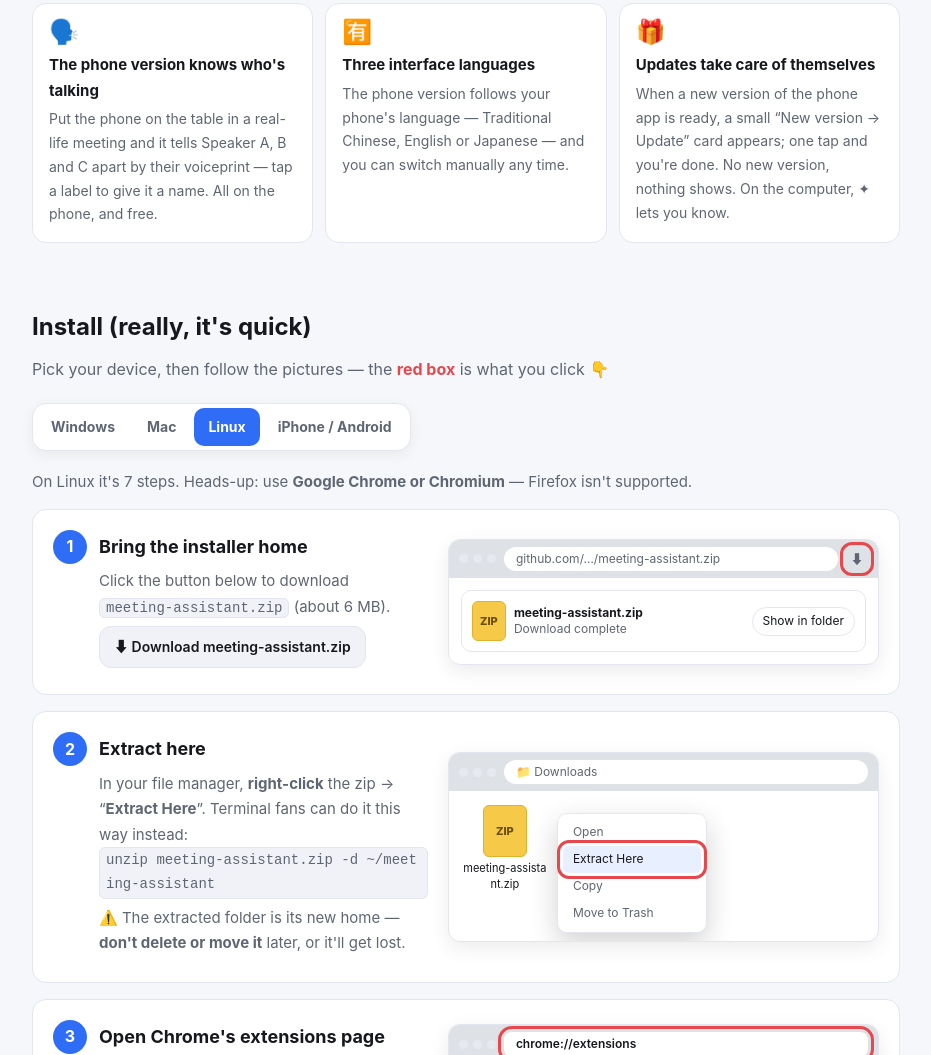
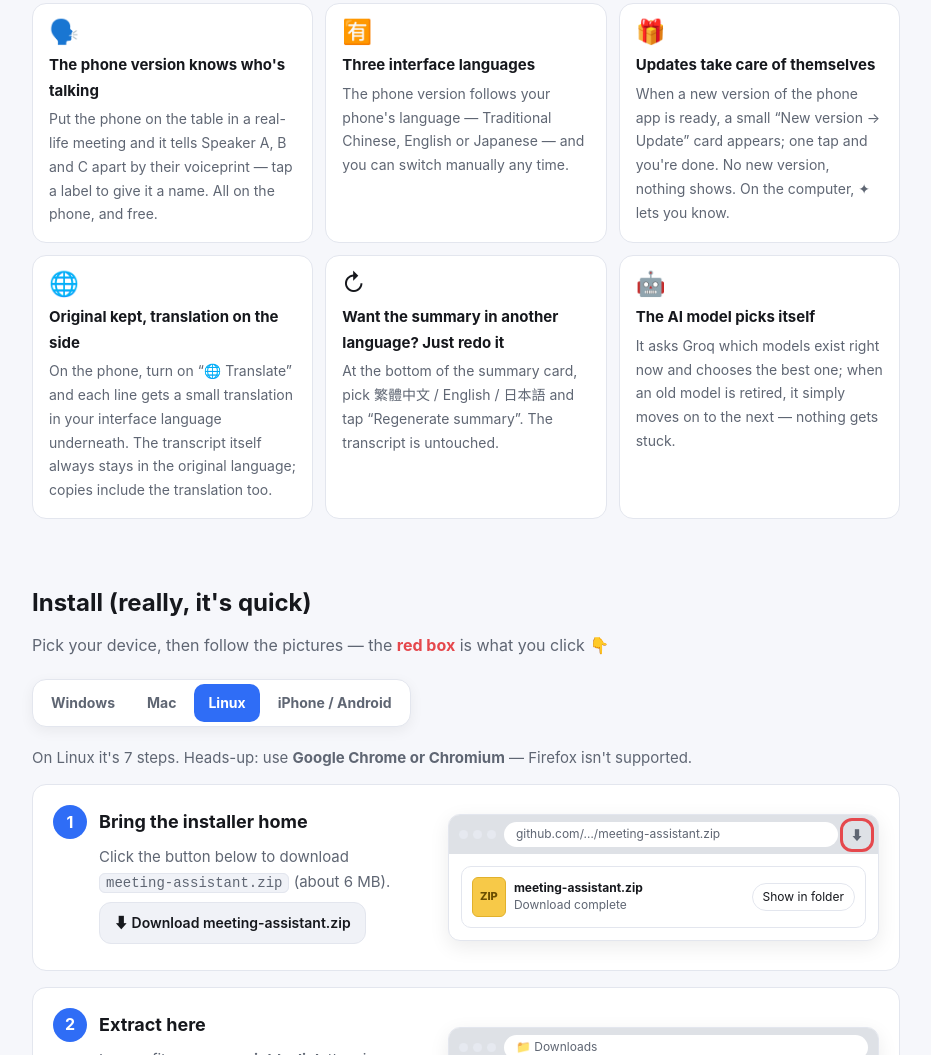
Before and after one commit to carminowu-gen1/picomeeting-assistant, a browser extension: page docs/index.html in a window 1280 px wide. Shown: the part 1859-2914 px from the top of the page, without its empty margins (174-1105 px from the left). Drawn offline with Linux system fonts and the light colour scheme; no server answers.

Commit message:
說明網頁：補上翻譯開關、重新生成摘要、模型自動挑三張功能卡（三語）
Co-Authored-By: Claude Fable 5.1 <noreply@anthropic.com>

```diff
--- a/docs/index.html
+++ b/docs/index.html
@@ -271,6 +271,9 @@
       <div class="feat"><div class="ico">🗣️</div><b data-t="f4_t">手機版認得出是誰在說話</b><p data-t="f4_p">實體會議把手機放桌上，它用聲紋分辨說話者 A、B、C，點一下就能改成名字。全部在手機上完成，免費。</p></div>
       <div class="feat"><div class="ico">🈶</div><b data-t="f5_t">三種語言的介面</b><p data-t="f5_p">手機版跟著手機的語言自動顯示繁體中文、English 或日本語，想換也可以手動切。</p></div>
       <div class="feat"><div class="ico">🎁</div><b data-t="f6_t">更新自己來</b><p data-t="f6_p">手機版有新版本時會出現一張小卡片「有新版本 → 更新」，按一下就好；沒新版就什麼都不會出現。電腦版則會在 ✦ 裡提醒你。</p></div>
+      <div class="feat"><div class="ico">🌐</div><b data-t="f7_t">原文照記，翻譯另外給</b><p data-t="f7_p">手機版打開「🌐 翻譯」，每句下面就多一行翻成你介面語言的小字；逐字稿本身永遠保留原文，複製時翻譯也會附上。</p></div>
+      <div class="feat"><div class="ico">↻</div><b data-t="f8_t">摘要想換語言？重做一次就好</b><p data-t="f8_p">摘要卡最下面可以選 繁體中文／English／日本語，按「重新生成摘要」立刻重做，原本的逐字稿不受影響。</p></div>
+      <div class="feat"><div class="ico">🤖</div><b data-t="f9_t">AI 模型自己挑、自己換</b><p data-t="f9_p">每次都先問 Groq 現在有哪些模型，再挑最合適的；舊模型被下架也不會卡住，自動換下一個。</p></div>
     </div>
 
     <!-- ── 商店安裝（填了 STORE_URL 才顯示）── -->
@@ -637,6 +640,12 @@
       f5_p: "The phone version follows your phone's language — Traditional Chinese, English or Japanese — and you can switch manually any time.",
       f6_t: "Updates take care of themselves",
       f6_p: "When a new version of the phone app is ready, a small “New version → Update” card appears; one tap and you're done. No new version, nothing shows. On the computer, ✦ lets you know.",
+      f7_t: "Original kept, translation on the side",
+      f7_p: "On the phone, turn on “🌐 Translate” and each line gets a small translation in your interface language underneath. The transcript itself always stays in the original language; copies include the translation too.",
+      f8_t: "Want the summary in another language? Just redo it",
+      f8_p: "At the bottom of the summary card, pick 繁體中文 / English / 日本語 and tap “Regenerate summary”. The transcript is untouched.",
+      f9_t: "The AI model picks itself",
+      f9_p: "It asks Groq which models exist right now and chooses the best one; when an old model is retired, it simply moves on to the next — nothing gets stuck.",
       store_h: "Install",
       st1_t: "Click “Add to Chrome”",
       st1_p: "On the store page, click “Add to Chrome”, then “Add extension”.",
@@ -787,6 +796,12 @@
       f5_p: "スマホ版はスマホの言語に合わせて繁体字中国語・英語・日本語で表示されます。手動で切り替えることもできます。",
       f6_t: "更新はおまかせ",
       f6_p: "スマホ版は新しいバージョンが用意できると「新しいバージョン → 更新」という小さなカードが出ます。タップするだけ。新版がなければ何も出ません。パソコン版は ✦ の中でお知らせします。",
+      f7_t: "原文はそのまま、翻訳は別に",
+      f7_p: "スマホ版で「🌐 翻訳」をオンにすると、各行の下に表示言語への翻訳が小さく出ます。文字起こし自体はいつも原文のまま。コピーにも翻訳が付きます。",
+      f8_t: "要約を別の言語で？作り直すだけ",
+      f8_p: "要約カードの下で 繁體中文／English／日本語 を選んで「要約を作り直す」を押すだけ。文字起こしはそのままです。",
+      f9_t: "AI モデルは自動で選択・切替",
+      f9_p: "毎回 Groq に今あるモデルを確認して最適なものを選びます。古いモデルが廃止されても止まらず、次のモデルに切り替わります。",
       store_h: "インストール",
       st1_t: "「Chrome に追加」を押す",
       st1_p: "ストアのページで右上の「Chrome に追加」→「拡張機能を追加」を押します。",
```
